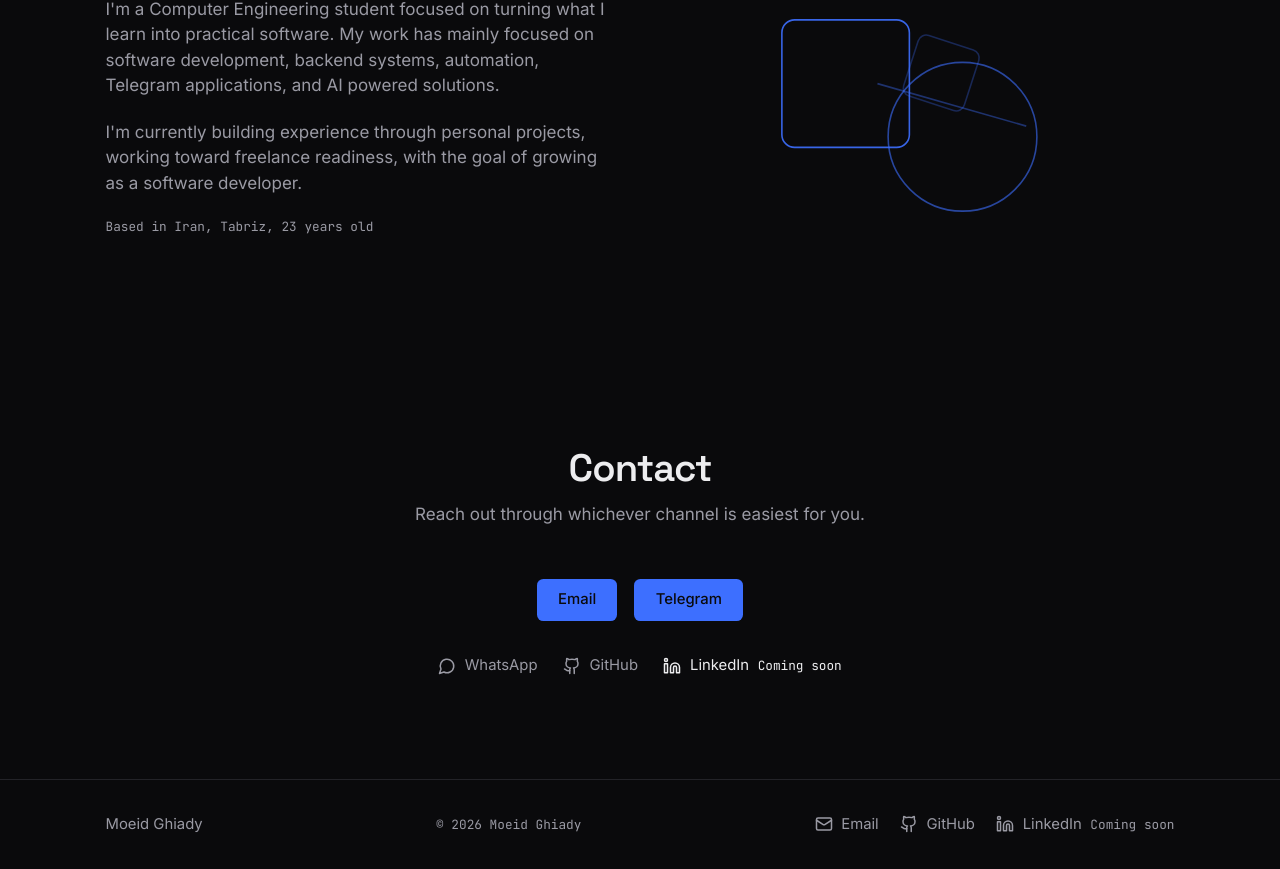
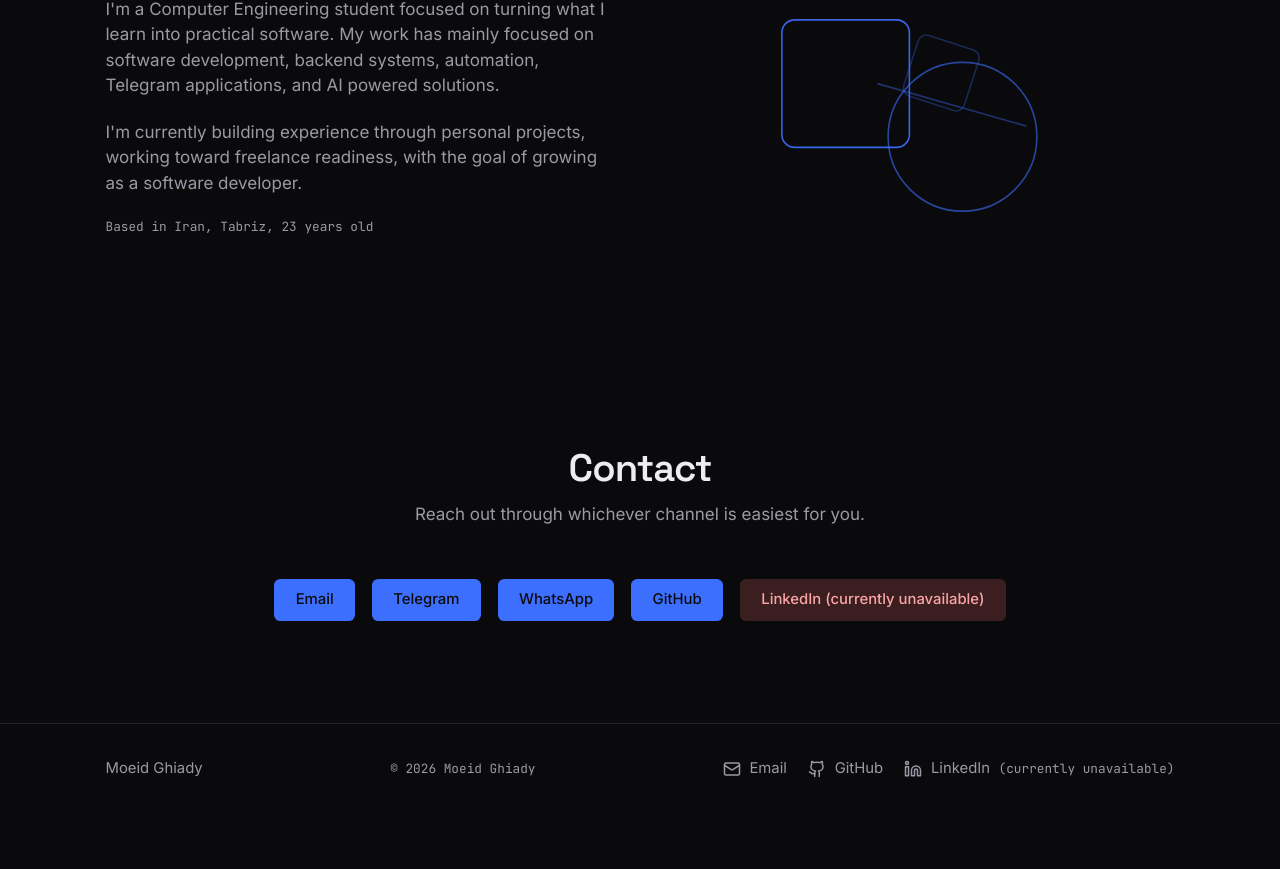
Before and after one commit to TheRealMoeid/portfolio, a Next.js app: page / in a window 1280 px wide. Shown: the part 3843-4712 px from the top of the page. After the commit the page ends 4657 px from the top, so only its background shows below. Built offline with nearby package versions, Linux system fonts and the light colour scheme.

Commit message:
changes in the get in touch bottoms

```diff
--- a/components/sections/Capabilities.tsx
+++ b/components/sections/Capabilities.tsx
@@ -22,8 +22,8 @@ export function Capabilities() {
           )[capability.icon];
 
           return (
-            <Reveal key={capability.title} delay={i * 60}>
-              <Card>
+          <Reveal key={capability.title} delay={i * 60} className="h-full">
+            <Card className="h-full">
               {Icon && (
                 <Icon
                   size={22}
--- a/components/sections/Contact.tsx
+++ b/components/sections/Contact.tsx
@@ -1,7 +1,7 @@
+"use client";
 import { contactLinks } from "@/data/contact";
 import { SectionHeading } from "@/components/ui/SectionHeading";
 import { Button } from "@/components/ui/Button";
-import { IconLink } from "@/components/ui/IconLink";
 import { Reveal } from "@/components/ui/Reveal";
 
 export function Contact() {
@@ -22,34 +22,30 @@ export function Contact() {
       </Reveal>
 
       <Reveal delay={100}>
-        <div className="flex flex-col items-center gap-8">
         <div className="flex flex-wrap justify-center gap-4">
           {primary.map((link) => (
             <Button key={link.label} href={link.href} variant="primary">
               {link.label}
             </Button>
           ))}
-          </div>
-
-          <div className="flex flex-wrap items-center justify-center gap-6">
           {secondary.map((link) => (
-              <IconLink
-                key={link.label}
-                href={link.href}
-                icon={link.icon}
-                label={link.label}
-              />
+            <Button key={link.label} href={link.href} variant="primary">
+              {link.label}
+            </Button>
           ))}
           {disabled.map((link) => (
-              <IconLink
+            <Button
               key={link.label}
-                href={link.href}
-                icon={link.icon}
-                label={link.label}
-                disabled
-              />
+              href={undefined}
+              variant="soft-red"
+              aria-disabled="true"
+              tabIndex={-1}
+              onClick={(e) => e.preventDefault()}
+              className="cursor-default"
+            >
+              {link.label} (currently unavailable)
+            </Button>
           ))}
-          </div>
         </div>
       </Reveal>
     </section>
--- a/components/ui/Button.tsx
+++ b/components/ui/Button.tsx
@@ -1,8 +1,10 @@
+"use client";
+
 import { AnchorHTMLAttributes } from "react";
 import { cn } from "@/lib/utils";
 
 interface ButtonProps extends AnchorHTMLAttributes<HTMLAnchorElement> {
-  variant?: "primary" | "outline";
+  variant?: "primary" | "outline" | "soft-red";
 }
 
 export function Button({
@@ -14,11 +16,13 @@ export function Button({
   return (
     <a
       className={cn(
-        "inline-flex items-center justify-center gap-2 rounded-md px-5 py-2.5 text-sm font-medium transition-colors duration-200 focus-visible:outline-2 focus-visible:outline-accent",
+        "inline-flex items-center justify-center gap-2 rounded-md px-5 py-2.5 text-sm font-medium transition-all duration-200 hover:-translate-y-0.5 focus-visible:outline-2 focus-visible:outline-accent",
         variant === "primary" &&
           "bg-accent text-background hover:bg-accent/90",
         variant === "outline" &&
           "border border-border text-foreground hover:border-accent hover:text-accent",
+        variant === "soft-red" &&
+          "bg-red-400/20 text-red-300 hover:bg-red-400/30",
         className
       )}
       {...props}
--- a/components/ui/IconLink.tsx
+++ b/components/ui/IconLink.tsx
@@ -29,7 +29,7 @@ export function IconLink({
       >
         {Icon && <Icon size={18} aria-hidden="true" />}
         {label}
-        <span className="font-mono text-xs">Coming soon</span>
+        <span className="font-mono text-xs">(currently unavailable)</span>
       </span>
     );
   }
```
Lines whose indentation alone changed are shown as unchanged.
